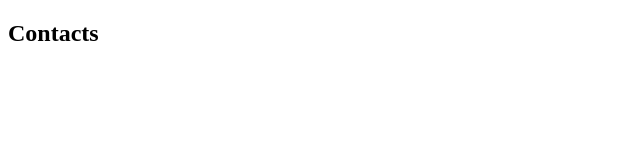
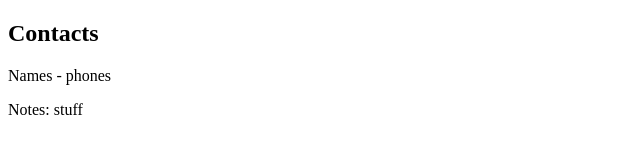
Before and after one commit to lucasyuan07/com.bread.demo, a plain HTML site: page WebContent/contacts.html in a window 1280 px wide. Shown: the whole page, without its empty margins (0-640 px from the left). Drawn offline with Linux system fonts and the light colour scheme.

Commit message:
added notes and completed coding

```diff
--- a/WebContent/contacts.html
+++ b/WebContent/contacts.html
@@ -6,6 +6,8 @@
 </head>
 <body>
 	<h2>Contacts</h2>
+	<p>Names - phones </p>
+	<p>Notes: stuff</p>
 
 
 </body>
```
